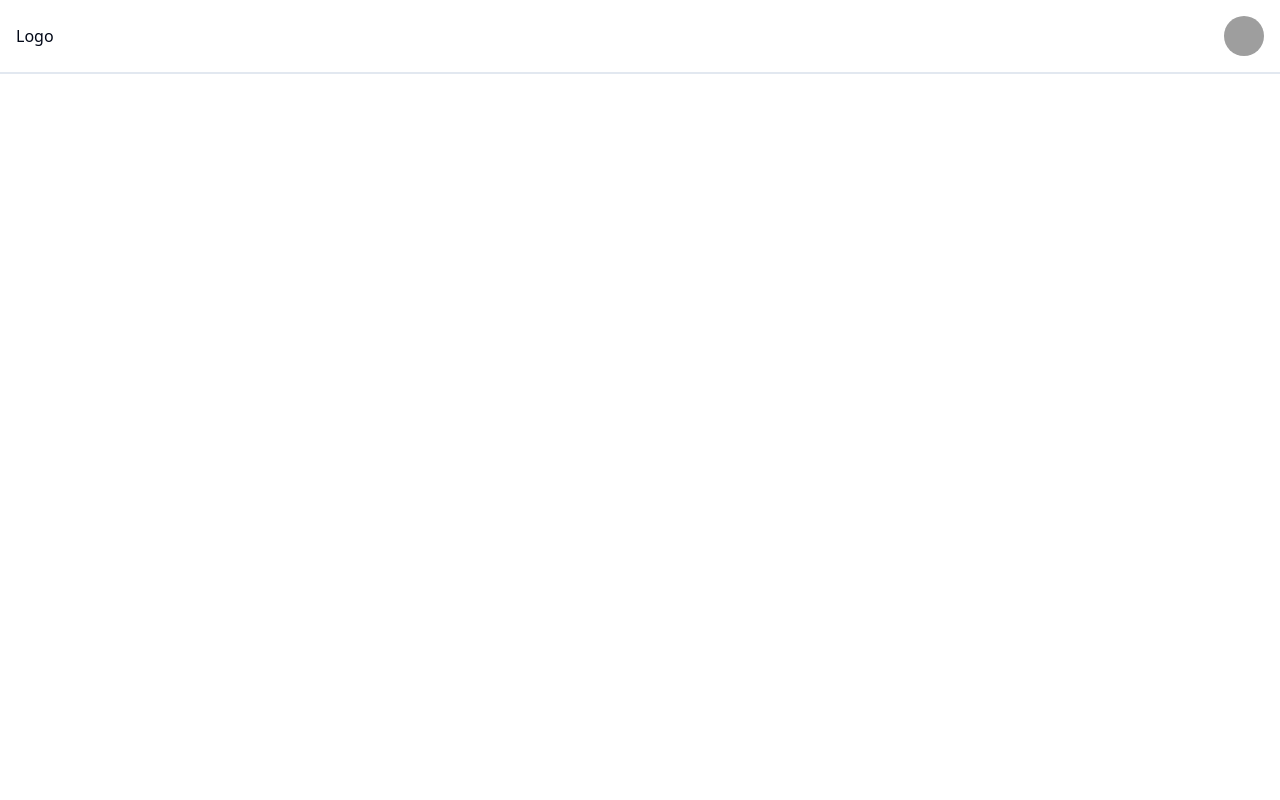
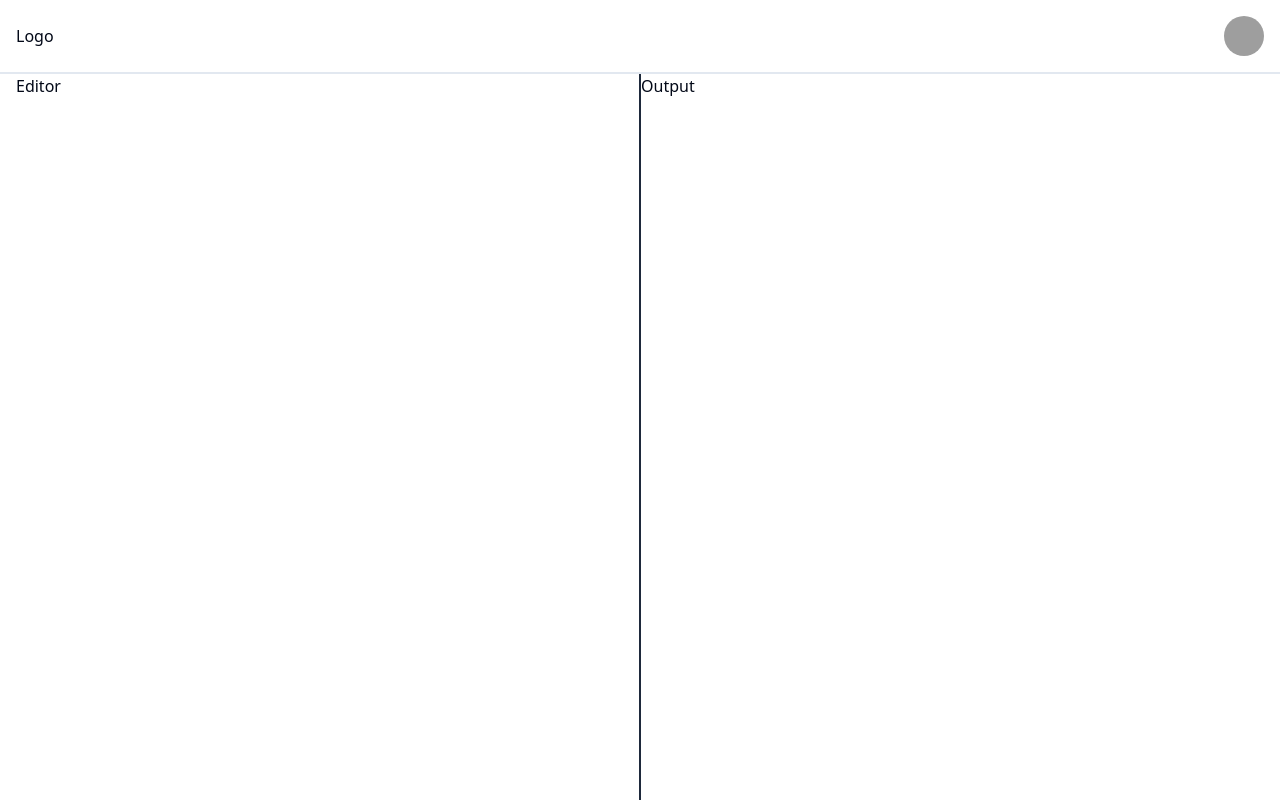
Before and after one commit to shadowfieng/code-playground, a React (Vite) app: page / in a window 1280 px wide. Built offline with nearby package versions, Linux system fonts and the light colour scheme; grey boxes are pictures that could not be loaded.

Commit message:
feat: playground wip

```diff
--- a/src/App.tsx
+++ b/src/App.tsx
@@ -1,10 +1,13 @@
 import { Header } from "@/components/common/header";
+import { Playground } from "./components/features/playground";
 
 function App() {
   return (
     <>
       <Header />
-      <div className="container"></div>
+      <div className="container">
+        <Playground />
+      </div>
     </>
   );
 }
--- /dev/null
+++ b/src/components/features/playground.tsx
@@ -0,0 +1,9 @@
+export const Playground = () => {
+  return (
+    <div className="flex playground">
+      <div className="w-1/2">Editor</div>
+      <div className="h-full w-[2px] bg-slate-800 cursor-col-resize" />
+      <div className="w-1/2">Output</div>
+    </div>
+  );
+};
--- a/src/index.css
+++ b/src/index.css
@@ -67,3 +67,9 @@
     @apply bg-background text-foreground;
   }
 }
+
+@layer components {
+  .playground {
+    height: calc(100dvh - 74px); /* 74px is header height */
+  }
+}
```
